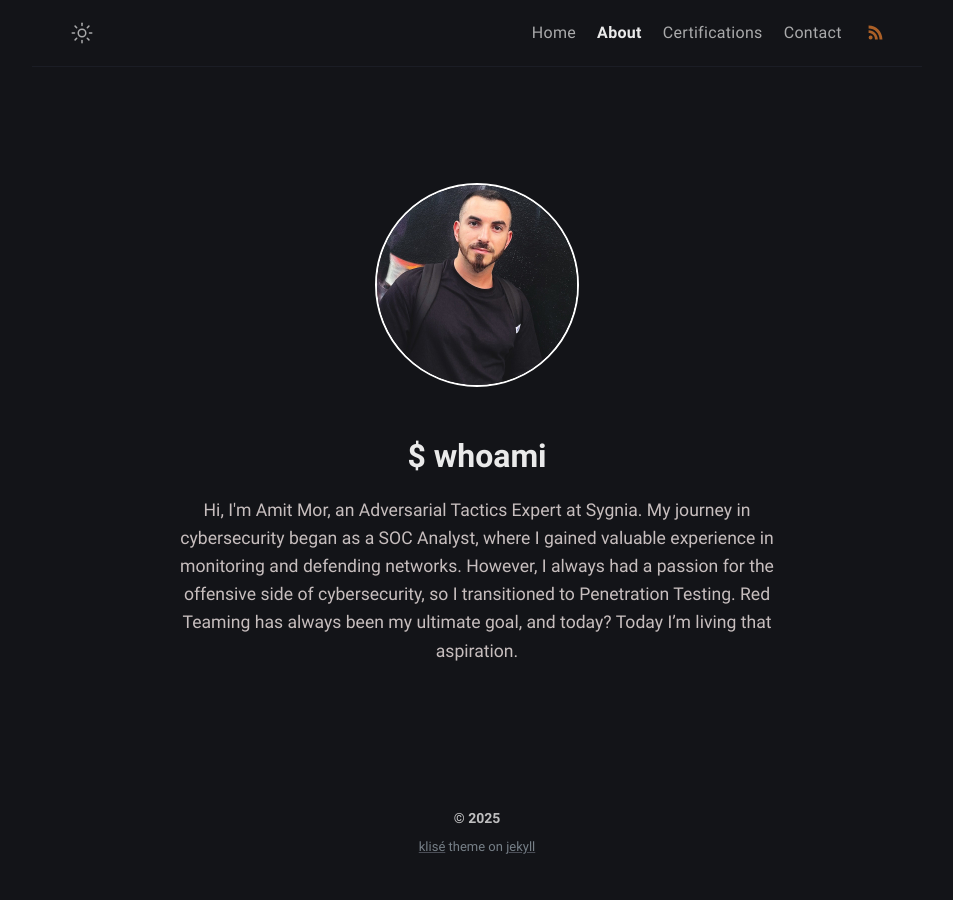
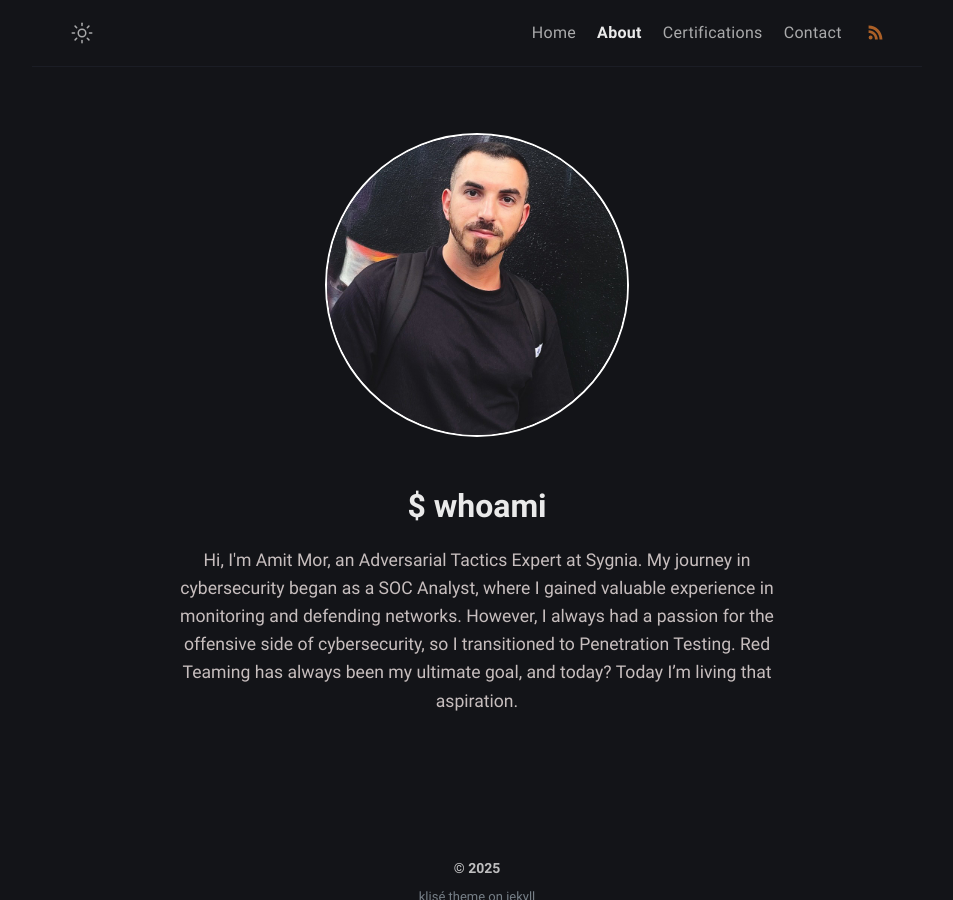
Before and after one commit to Extravenger/extravenger.github.io, a Jekyll site: the page built from about.md, in a window 1280 px wide. Shown: the whole page, without its empty margins (163-1116 px from the left). Built offline with Jekyll 4.4.1, drawn with Linux system fonts in a browser that asks for light colours.

Commit message:
Update about.html

```diff
--- a/_layouts/about.html
+++ b/_layouts/about.html
@@ -29,7 +29,7 @@ layout: compress
   <div class="wrapper">
     <main aria-label="Content">
       <div class="centered-content">
-        <!-- Image with fixed size and responsive adjustments -->
+        <!-- Image with bigger size -->
         <img src="https://extravenger.github.io/assets/img/amit.jpg" alt="Profile Image" class="profile-image" />
 
         <!-- Title and description -->
@@ -89,10 +89,10 @@ layout: compress
       margin: 0; /* Prevent shifting due to text size changes */
     }
 
-    /* Image Styling with fixed size */
+    /* Image Styling with bigger size */
     .profile-image {
-      width: 200px;   /* Fixed size */
-      height: 200px;  /* Fixed size */
+      width: 300px;   /* Increased size */
+      height: 300px;  /* Increased size */
       margin-bottom: 20px;
       border-radius: 50%;
       border: 2px solid #fff;
@@ -102,8 +102,8 @@ layout: compress
     /* Adjust layout on smaller screens */
     @media (max-width: 600px) {
       .profile-image {
-        width: 150px;   /* Smaller size on mobile */
-        height: 150px;  /* Smaller size on mobile */
+        width: 200px;   /* Smaller size on mobile */
+        height: 200px;  /* Smaller size on mobile */
       }
       h1 {
         font-size: 1.5rem;  /* Adjust heading size for mobile */
```
